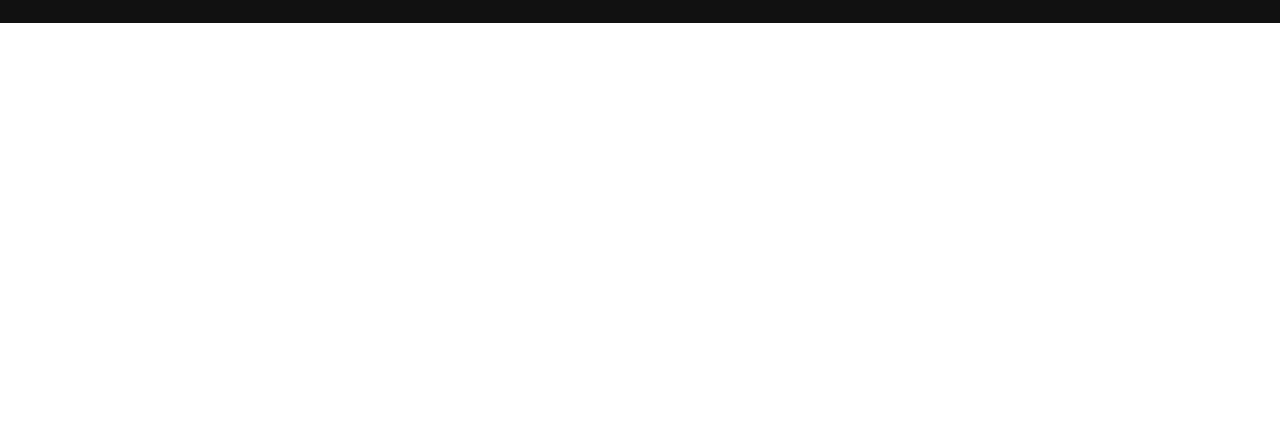
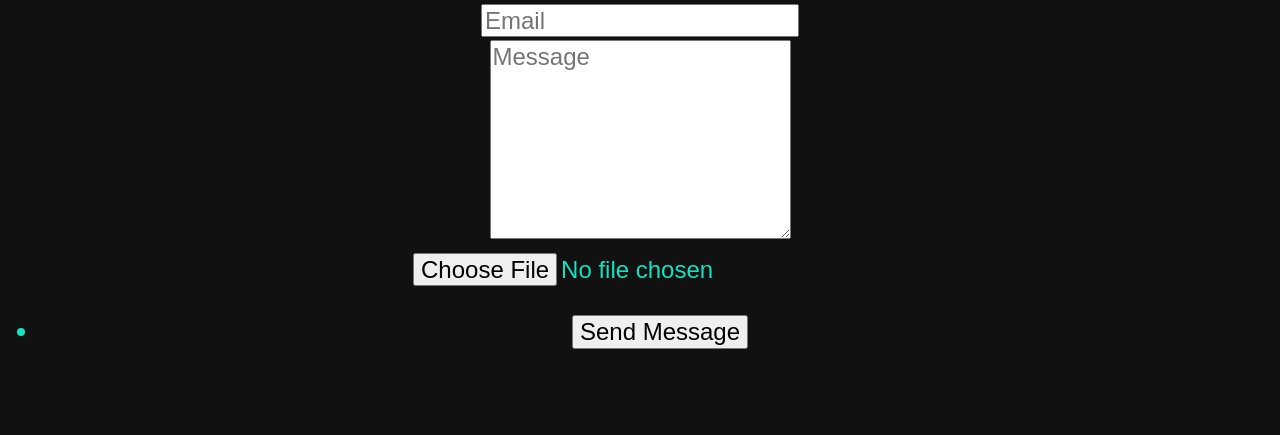
Before and after one commit to lawmil/portfolio, a plain HTML site: page index.html in a window 1280 px wide. Shown: the part 2832-3267 px from the top of the page. Before the commit the page ends 2855 px from the top, so only its background shows below. Drawn offline with nearby package versions, Linux system fonts and the light colour scheme.

Commit message:
Add contact submission layout to footer

```diff
--- a/css/style.css
+++ b/css/style.css
@@ -463,3 +463,9 @@ header {
   max-width: 1000px;
   margin: 0 auto;
 }
+
+.portfolio-item-individual p {
+  max-width: 600px;
+  margin-left: auto;
+  margin-right: auto;
+}
--- a/index.html
+++ b/index.html
@@ -175,6 +175,41 @@
           ></a>
         </li>
       </ul>
+      <form action="POST" data-netlify="true">
+        <div class="fields">
+          <div class="field half">
+            <input type="text" name="name" id="name" placeholder="Name" />
+          </div>
+          <div class="field half">
+            <input type="email" name="email" id="email" placeholder="Email" />
+          </div>
+          <div class="field">
+            <textarea
+              name="message"
+              id="message"
+              placeholder="Message"
+              rows="7"
+            ></textarea>
+          </div>
+          <div class="field">
+            <input
+              type="file"
+              name="myFile"
+              id="myFile"
+              placeholder="Upload File"
+              rows="7"
+            />
+          </div>
+          <div class="field">
+            <div data-netlify-recaptcha="true"></div>
+          </div>
+        </div>
+        <ul class="actions">
+          <li>
+            <input type="submit" value="Send Message" class="button primary" />
+          </li>
+        </ul>
+      </form>
     </footer>
 
     <script src="js/index.js"></script>
```
